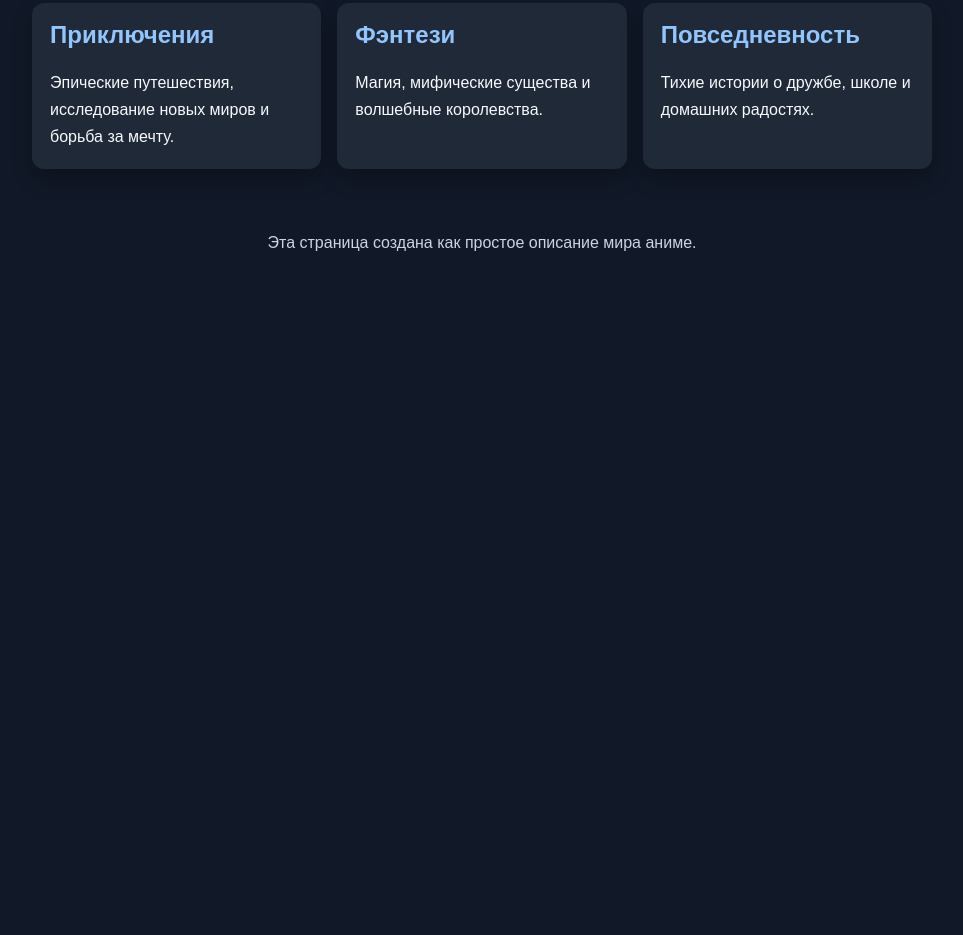
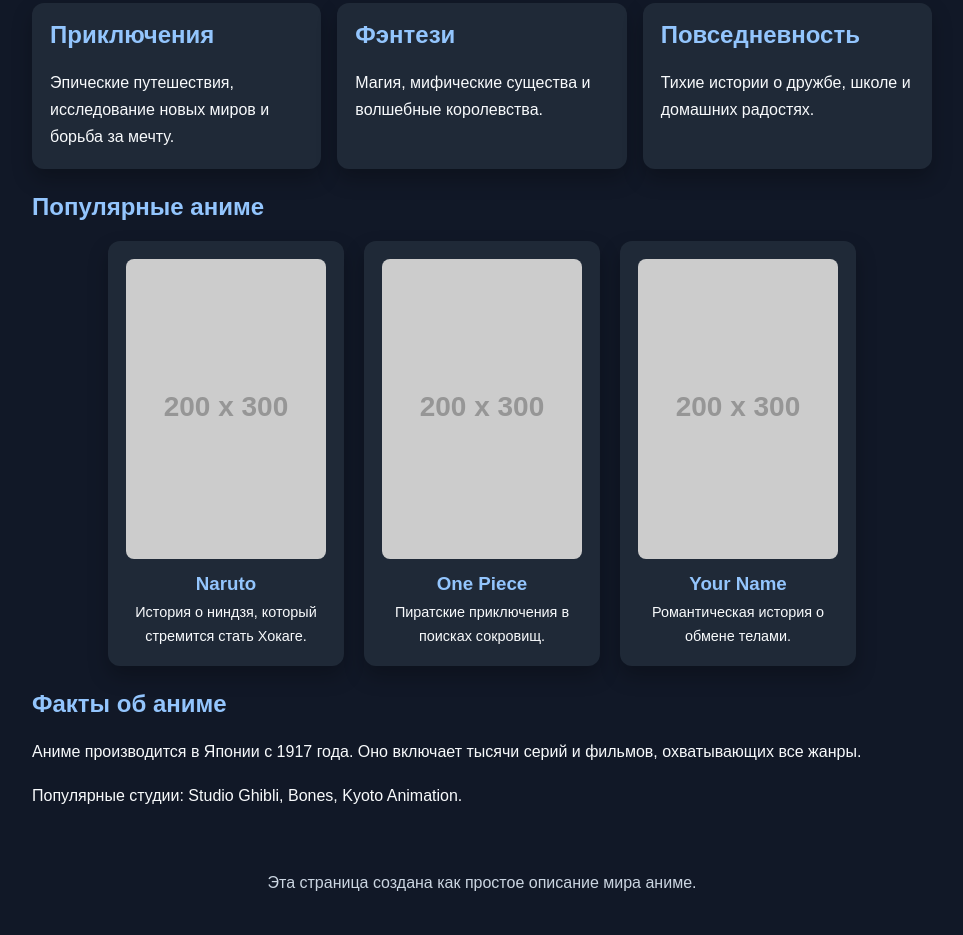
Before and after one commit to lofu0001/oblako_anime, a plain HTML site: page index.html in a window 1280 px wide. Shown: the part 538-1473 px from the top of the page, without its empty margins (158-1121 px from the left). Before the commit the page ends 850 px from the top, so only its background shows below. Drawn offline with Linux system fonts and the light colour scheme; placeholder pictures from the web are drawn by us.

Commit message:
new chapter

```diff
--- a/index.html
+++ b/index.html
@@ -44,6 +44,34 @@
                 <p>Тихие истории о дружбе, школе и домашних радостях.</p>
             </article>
         </section>
+
+        <section>
+            <h2>Популярные аниме</h2>
+            <div class="anime-list">
+                <div class="anime-item">
+                    <img src="https://via.placeholder.com/200x300/7dd3fc/000000?text=Naruto" alt="Naruto">
+                    <h3>Naruto</h3>
+                    <p>История о ниндзя, который стремится стать Хокаге.</p>
+                </div>
+                <div class="anime-item">
+                    <img src="https://via.placeholder.com/200x300/93c5fd/000000?text=One+Piece" alt="One Piece">
+                    <h3>One Piece</h3>
+                    <p>Пиратские приключения в поисках сокровищ.</p>
+                </div>
+                <div class="anime-item">
+                    <img src="https://via.placeholder.com/200x300/f8fafc/000000?text=Your+Name" alt="Your Name">
+                    <h3>Your Name</h3>
+                    <p>Романтическая история о обмене телами.</p>
+                </div>
+            </div>
+        </section>
+
+        <section>
+            <h2>Факты об аниме</h2>
+            <p>Аниме производится в Японии с 1917 года. Оно включает тысячи серий и фильмов, охватывающих все жанры.</p>
+            <p>Популярные студии: Studio Ghibli, Bones, Kyoto Animation.</p>
+        </section>
+
         <footer>
             <p>Эта страница создана как простое описание мира аниме.</p>
         </footer>
--- a/style.css
+++ b/style.css
@@ -55,3 +55,30 @@
     padding: 20px 0;
     color: #cbd5e1;
 }
+.anime-list {
+    display: flex;
+    flex-wrap: wrap;
+    gap: 20px;
+    justify-content: center;
+}
+.anime-item {
+    background: #1f2937;
+    border-radius: 12px;
+    padding: 18px;
+    box-shadow: 0 10px 20px rgba(0,0,0,0.25);
+    text-align: center;
+    max-width: 200px;
+}
+.anime-item img {
+    width: 100%;
+    height: auto;
+    border-radius: 8px;
+}
+.anime-item h3 {
+    margin: 10px 0 5px 0;
+    color: #93c5fd;
+}
+.anime-item p {
+    margin: 0;
+    font-size: 0.9rem;
+}
```
